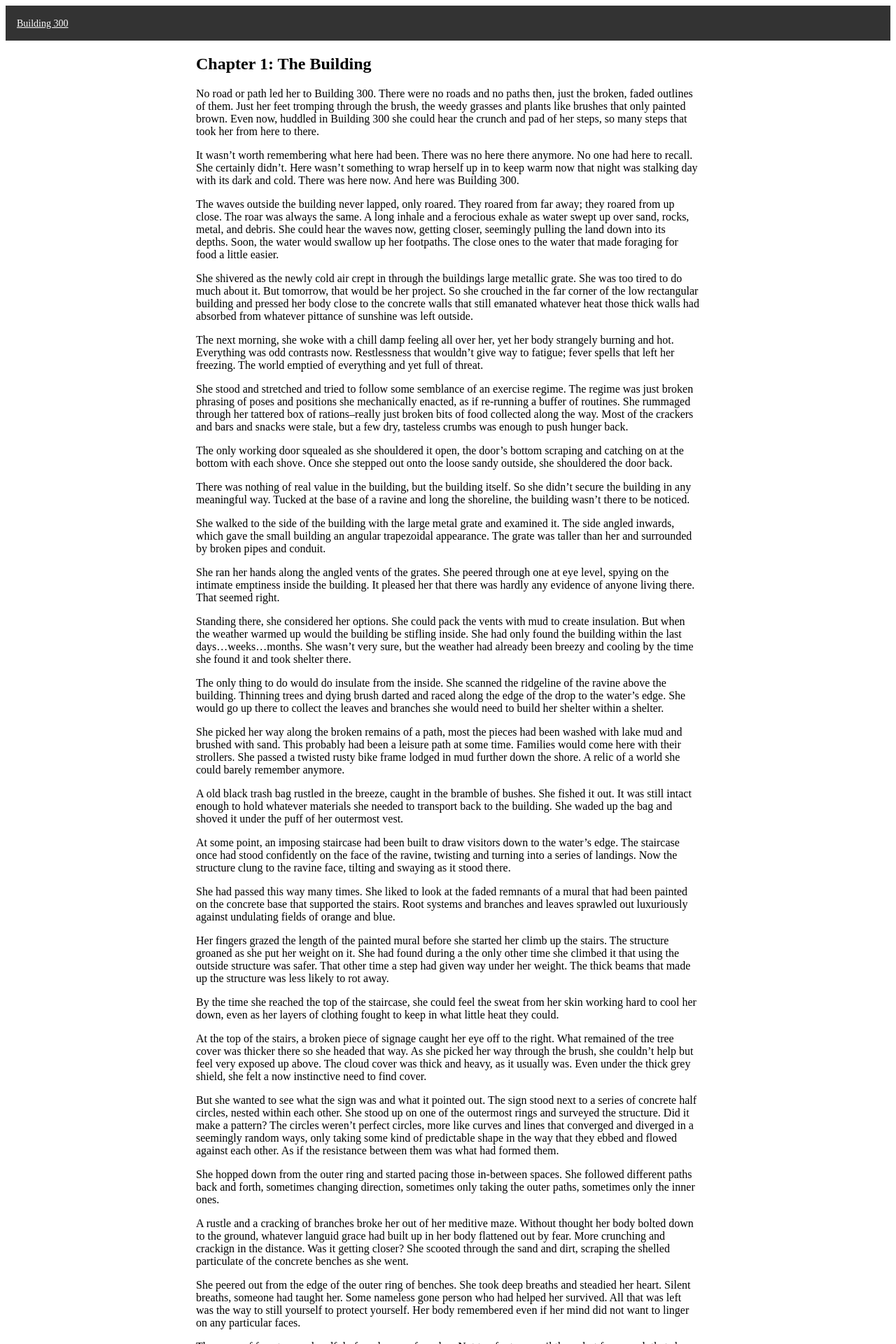
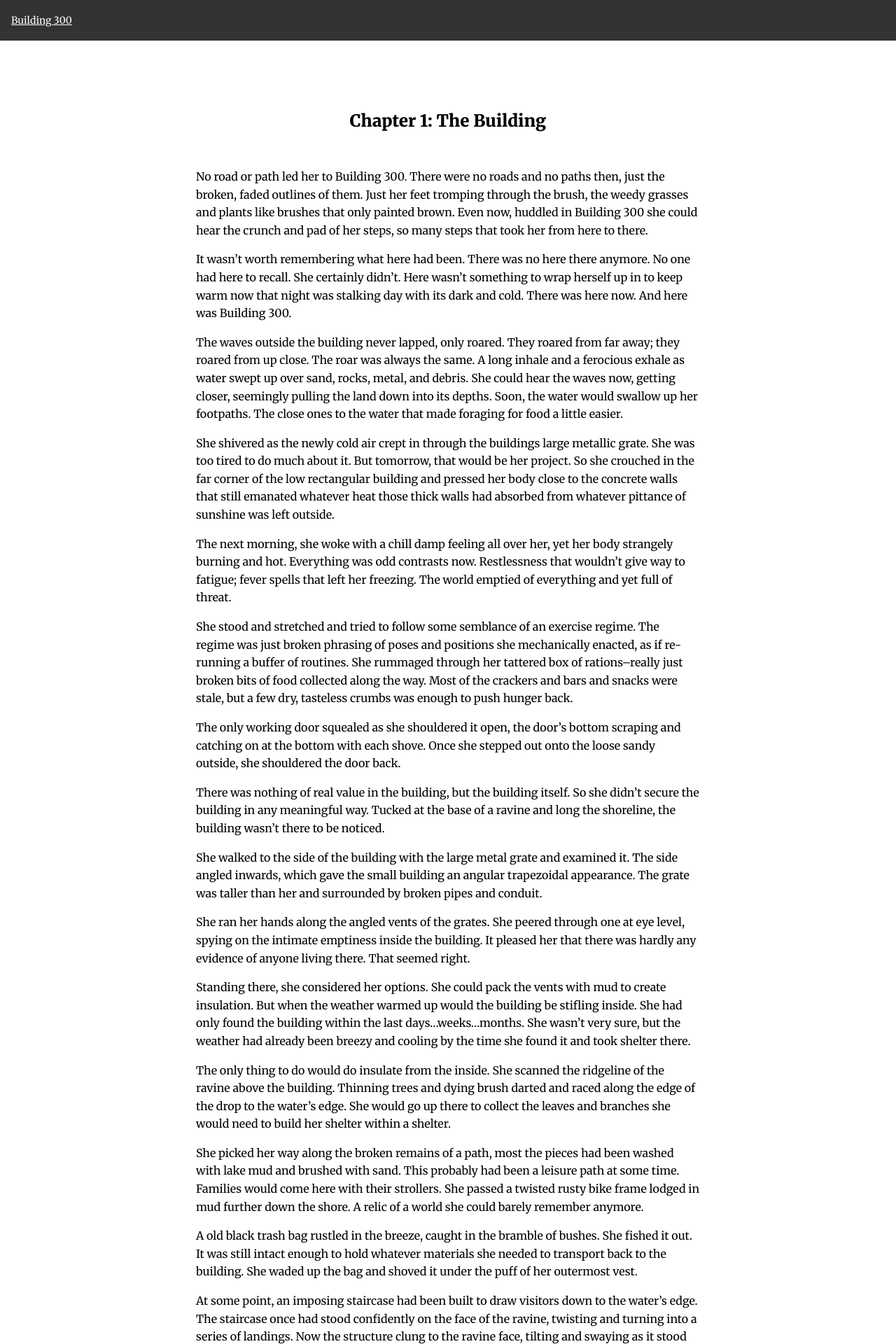
Before and after one commit to brodieaustin/building-300, a Jekyll site: the page built from index.markdown, in a window 1280 px wide. Shown: the top 1920 px of the page at 70% size. Built offline with Jekyll 4.4.1, drawn with Linux system fonts in a browser that asks for light colours; our own code applies the rules of GitHub Pages for plain Markdown files.

Commit message:
fixing broken styles

```diff
--- a/_layouts/base.html
+++ b/_layouts/base.html
@@ -8,9 +8,10 @@
   <link href="https://fonts.googleapis.com/css?family=Merriweather:400,900&display=swap" rel="stylesheet">
   <style>
     body{
-      font-family: 'Merriweather' sans-serif;
-      line-height: 1.6
-      font-weight: 400;
+      margin: 0;
+      padding: 0;
+      font-family: 'Merriweather', serif;
+      line-height: 1.6;
     }
 
     header{
@@ -24,10 +25,11 @@
       font-size: .875rem;
     }
 
-    h2{
+    h1{
       margin-top: 6rem;
       margin-bottom: 3rem;
       font-weight: 900;
+      text-align: center;
     }
 
     .novel{
```
